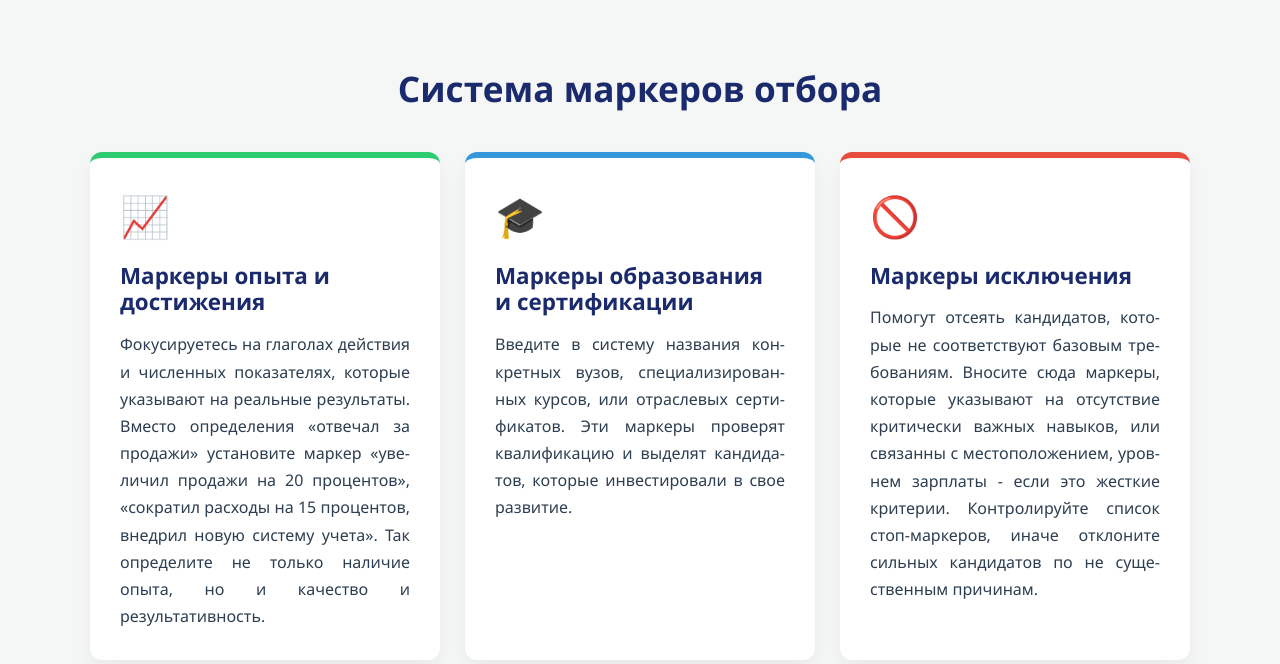
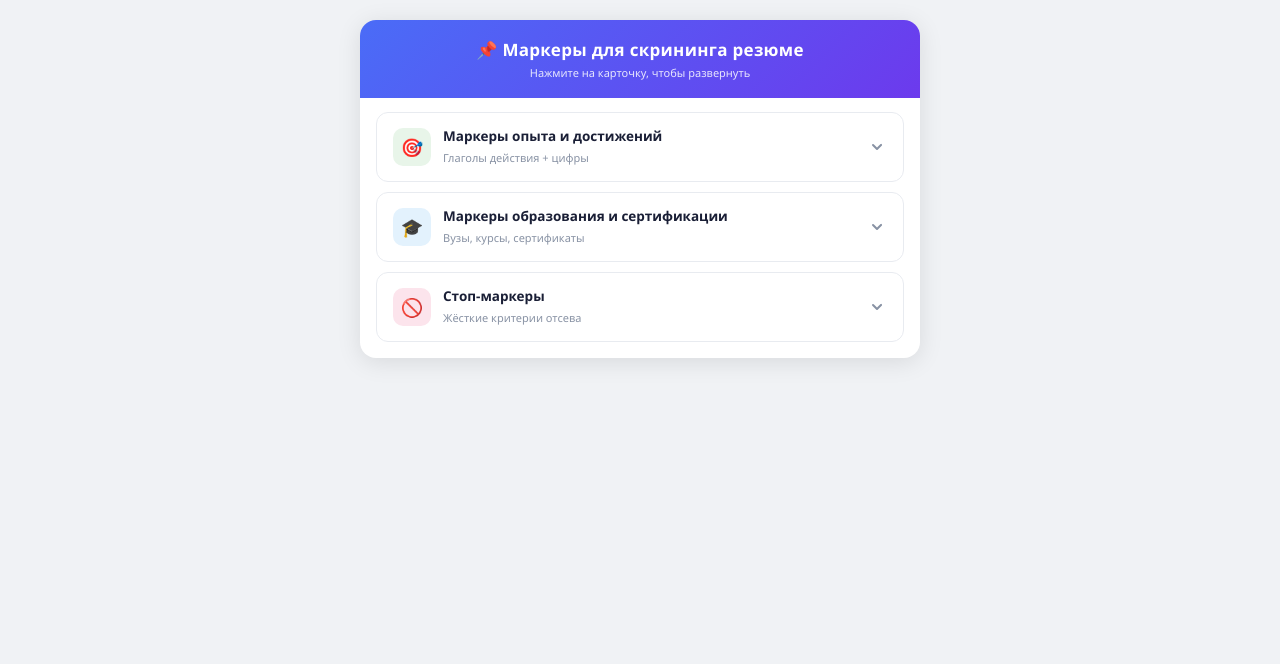
Before and after one commit to siliveevairinavadimovna-cyber/test, a plain HTML site: page index.html in a window 1280 px wide. Drawn offline with Linux system fonts and the light colour scheme.

Commit message:
Refactor HTML structure and styles for clarity111

```diff
--- a/index.html
+++ b/index.html
@@ -1,126 +1,339 @@
+
 <!DOCTYPE html>
 <html lang="ru">
 <head>
+ <script type="module" src="./iframeResizer.contentWindow.js"></script>
 <meta charset="UTF-8">
 <meta name="viewport" content="width=device-width, initial-scale=1.0">
-    <title>Памятка: Маркеры отбора кандидатов</title>
-    <script type="module" src="./iframeResizer.contentWindow.js"></script>
 <style>
-        :root {
-            --primary-bg: #f4f7f6;
-            --card-bg: #ffffff;
-            --accent-blue: #3498db;
-            --accent-green: #2ecc71;
-            --accent-red: #e74c3c;
-            --text-main: #2c3e50;
+  * {
+    margin: 0;
+    padding: 0;
+    box-sizing: border-box;
   }
 
   body {
-            font-family: 'Segoe UI', Roboto, Helvetica, Arial, sans-serif;
-            background-color: var(--primary-bg);
-            color: var(--text-main);
-            margin: 0;
-            padding: 40px 20px;
+    font-family: 'Segoe UI', Arial, sans-serif;
+    background: #f0f2f5;
     display: flex;
     justify-content: center;
+    padding: 20px;
   }
 
-        .container {
-            max-width: 1100px;
-            width: 100%;
+  .memo {
+    width: 560px;
+    max-height: 500px;
+    background: #ffffff;
+    border-radius: 16px;
+    box-shadow: 0 4px 24px rgba(0,0,0,0.1);
+    overflow-y: auto;
+    overflow-x: hidden;
+    scrollbar-width: thin;
+    scrollbar-color: #c5cad3 transparent;
   }
 
-        h1 {
-            text-align: center;
-            font-size: 2.2rem;
-            color: #1a2a6c;
-            margin-bottom: 40px;
+  .memo::-webkit-scrollbar {
+    width: 6px;
   }
 
-        .grid {
-            display: grid;
-            grid-template-columns: repeat(auto-fit, minmax(320px, 1fr));
-            gap: 25px;
+  .memo::-webkit-scrollbar-thumb {
+    background: #c5cad3;
+    border-radius: 3px;
+  }
+
+  .memo-header {
+    background: linear-gradient(135deg, #4a6cf7, #6c3aed);
+    color: #fff;
+    padding: 18px 24px;
+    text-align: center;
+    position: sticky;
+    top: 0;
+    z-index: 10;
+  }
+
+  .memo-header h1 {
+    font-size: 17px;
+    font-weight: 700;
+    letter-spacing: 0.3px;
+  }
+
+  .memo-header p {
+    font-size: 11px;
+    opacity: 0.85;
+    margin-top: 4px;
+  }
+
+  .cards {
+    padding: 14px 16px 16px;
+    display: flex;
+    flex-direction: column;
+    gap: 10px;
   }
 
   .card {
-            background: var(--card-bg);
+    border: 1.5px solid #e8ebf0;
     border-radius: 12px;
-            padding: 30px;
-            box-shadow: 0 10px 20px rgba(0,0,0,0.05);
-            border-top: 6px solid;
-            transition: transform 0.3s ease;
-            display: flex;
-            flex-direction: column;
+    overflow: hidden;
+    transition: border-color 0.3s, box-shadow 0.3s;
   }
 
   .card:hover {
-            transform: translateY(-5px);
+    border-color: #c5cef7;
+    box-shadow: 0 2px 12px rgba(74,108,247,0.08);
   }
 
-        /* Цвета для заголовков и рамок */
-        .card-experience { border-color: var(--accent-green); }
-        .card-education { border-color: var(--accent-blue); }
-        .card-stop { border-color: var(--accent-red); }
-
-        .icon {
-            font-size: 2.5rem;
-            margin-bottom: 20px;
+  .card-toggle {
+    display: none;
   }
 
-        h2 {
-            font-size: 1.4rem;
-            margin: 0 0 15px 0;
-            color: #1a2a6c;
-            line-height: 1.2;
+  .card-header {
+    display: flex;
+    align-items: center;
+    gap: 12px;
+    padding: 14px 16px;
+    cursor: pointer;
+    user-select: none;
+    transition: background 0.2s;
   }
 
-        /* Одинаковый шрифт и выравнивание по ширине для всех блоков */
-        .card p {
-            font-size: 16px; /* Одинаковый размер шрифта */
-            line-height: 1.7;
-            text-align: justify; /* Выравнивание по ширине */
-            margin: 0;
-            hyphens: auto; /* Переносы слов для красоты ширины */
+  .card-header:hover {
+    background: #f8f9fc;
   }
 
-        @media (max-width: 600px) {
-            h1 { font-size: 1.6rem; }
-            .card p { text-align: left; } /* На телефонах выравнивание по ширине отключаем */
+  .card-icon {
+    width: 38px;
+    height: 38px;
+    border-radius: 10px;
+    display: flex;
+    align-items: center;
+    justify-content: center;
+    font-size: 18px;
+    flex-shrink: 0;
+  }
+
+  .card:nth-child(1) .card-icon {
+    background: #e8f5e9;
+  }
+
+  .card:nth-child(2) .card-icon {
+    background: #e3f2fd;
+  }
+
+  .card:nth-child(3) .card-icon {
+    background: #fce4ec;
+  }
+
+  .card-title {
+    flex: 1;
+  }
+
+  .card-title h3 {
+    font-size: 13.5px;
+    font-weight: 700;
+    color: #1a1f36;
+  }
+
+  .card-title span {
+    font-size: 11px;
+    color: #8892a4;
+  }
+
+  .arrow {
+    width: 20px;
+    height: 20px;
+    transition: transform 0.3s ease;
+    flex-shrink: 0;
+  }
+
+  .arrow svg {
+    fill: #8892a4;
+  }
+
+  .card-toggle:checked ~ .card-header .arrow {
+    transform: rotate(180deg);
+  }
+
+  .card-body {
+    max-height: 0;
+    overflow: hidden;
+    transition: max-height 0.4s ease, padding 0.3s ease;
+    padding: 0 16px;
+  }
+
+  .card-toggle:checked ~ .card-body {
+    max-height: 400px;
+    padding: 0 16px 16px;
+  }
+
+  .card-body p {
+    font-size: 12.5px;
+    line-height: 1.65;
+    color: #444d63;
+  }
+
+  .example-box {
+    margin-top: 10px;
+    background: #f7f8fc;
+    border-left: 3px solid #4a6cf7;
+    border-radius: 0 8px 8px 0;
+    padding: 10px 12px;
+  }
+
+  .example-box .label {
+    font-size: 10px;
+    font-weight: 700;
+    color: #4a6cf7;
+    text-transform: uppercase;
+    letter-spacing: 0.8px;
+    margin-bottom: 5px;
+  }
+
+  .example-box ul {
+    list-style: none;
+    padding: 0;
+  }
+
+  .example-box li {
+    font-size: 11.5px;
+    color: #555e73;
+    padding: 3px 0;
+    padding-left: 16px;
+    position: relative;
+    line-height: 1.5;
+  }
+
+  .example-box li::before {
+    content: '';
+    position: absolute;
+    left: 0;
+    top: 9px;
+    width: 6px;
+    height: 6px;
+    border-radius: 50%;
+  }
+
+  .card:nth-child(1) .example-box li::before {
+    background: #43a047;
+  }
+
+  .card:nth-child(2) .example-box li::before {
+    background: #1e88e5;
+  }
+
+  .card:nth-child(3) .example-box li::before {
+    background: #e53935;
+  }
+
+  .warn-box {
+    margin-top: 10px;
+    display: flex;
+    align-items: flex-start;
+    gap: 8px;
+    background: #fff8e1;
+    border-radius: 8px;
+    padding: 9px 11px;
+  }
+
+  .warn-box .warn-icon {
+    font-size: 14px;
+    flex-shrink: 0;
+    margin-top: 1px;
+  }
+
+  .warn-box p {
+    font-size: 11px;
+    color: #8d6e00;
+    line-height: 1.55;
   }
 </style>
 </head>
 <body>
 
-<div class="container">
-    <h1>Система маркеров отбора</h1>
-
-    <div class="grid">
-        <div class="card card-experience">
-            <div class="icon">📈</div>
-            <h2>Маркеры опыта и достижения</h2>
-            <p>
-                Фокусируетесь на глаголах действия и численных показателях, которые указывают на реальные результаты. Вместо определения «отвечал за продажи» установите маркер «увеличил продажи на 20 процентов», «сократил расходы на 15 процентов, внедрил новую систему учета». Так определите не только наличие опыта, но и качество и результативность.
-            </p>
+<div class="memo">
+  <div class="memo-header">
+    <h1>📌 Маркеры для скрининга резюме</h1>
+    <p>Нажмите на карточку, чтобы развернуть</p>
   </div>
 
-        <div class="card card-education">
-            <div class="icon">🎓</div>
-            <h2>Маркеры образования и сертификации</h2>
-            <p>
-                Введите в систему названия конкретных вузов, специализированных курсов, или отраслевых сертификатов. Эти маркеры проверят квалификацию и выделят кандидатов, которые инвестировали в свое развитие.
-            </p>
+  <div class="cards">
+
+    <!-- Card 1 -->
+    <div class="card">
+      <input type="checkbox" class="card-toggle" id="c1">
+      <label class="card-header" for="c1">
+        <div class="card-icon">🎯</div>
+        <div class="card-title">
+          <h3>Маркеры опыта и достижений</h3>
+          <span>Глаголы действия + цифры</span>
         </div>
-
-        <div class="card card-stop">
-            <div class="icon">🚫</div>
-            <h2>Маркеры исключения </h2>
-            <p>
-                Помогут отсеять кандидатов, которые не соответствуют базовым требованиям. Вносите сюда маркеры, которые указывают на отсутствие критически важных навыков, или связанны с местоположением, уровнем зарплаты - если это жесткие критерии. Контролируйте список стоп-маркеров, иначе отклоните сильных кандидатов по не существенным причинам.
-            </p>
+        <div class="arrow"><svg viewBox="0 0 20 20"><path d="M5.3 7.3a1 1 0 011.4 0L10 10.6l3.3-3.3a1 1 0 111.4 1.4l-4 4a1 1 0 01-1.4 0l-4-4a1 1 0 010-1.4z"/></svg></div>
+      </label>
+      <div class="card-body">
+        <p>Фокусируйтесь на глаголах действия и численных показателях, которые указывают на реальные результаты. Так вы определите не только наличие опыта, но и его качество и результативность.</p>
+        <div class="example-box">
+          <div class="label">Примеры маркеров</div>
+          <ul>
+            <li>«Увеличил продажи на 20%»</li>
+            <li>«Сократил расходы на 15%»</li>
+            <li>«Внедрил новую систему учёта»</li>
+          </ul>
         </div>
       </div>
     </div>
 
+    <!-- Card 2 -->
+    <div class="card">
+      <input type="checkbox" class="card-toggle" id="c2">
+      <label class="card-header" for="c2">
+        <div class="card-icon">🎓</div>
+        <div class="card-title">
+          <h3>Маркеры образования и сертификации</h3>
+          <span>Вузы, курсы, сертификаты</span>
+        </div>
+        <div class="arrow"><svg viewBox="0 0 20 20"><path d="M5.3 7.3a1 1 0 011.4 0L10 10.6l3.3-3.3a1 1 0 111.4 1.4l-4 4a1 1 0 01-1.4 0l-4-4a1 1 0 010-1.4z"/></svg></div>
+      </label>
+      <div class="card-body">
+        <p>Введите в систему названия конкретных вузов, специализированных курсов или отраслевых сертификатов. Эти маркеры проверят квалификацию и выделят кандидатов, которые инвестировали в своё развитие.</p>
+        <div class="example-box">
+          <div class="label">Что вносить</div>
+          <ul>
+            <li>Названия профильных вузов</li>
+            <li>Отраслевые сертификаты</li>
+            <li>Специализированные курсы</li>
+          </ul>
+        </div>
+      </div>
+    </div>
+
+    <!-- Card 3 -->
+    <div class="card">
+      <input type="checkbox" class="card-toggle" id="c3">
+      <label class="card-header" for="c3">
+        <div class="card-icon">🚫</div>
+        <div class="card-title">
+          <h3>Стоп-маркеры</h3>
+          <span>Жёсткие критерии отсева</span>
+        </div>
+        <div class="arrow"><svg viewBox="0 0 20 20"><path d="M5.3 7.3a1 1 0 011.4 0L10 10.6l3.3-3.3a1 1 0 111.4 1.4l-4 4a1 1 0 01-1.4 0l-4-4a1 1 0 010-1.4z"/></svg></div>
+      </label>
+      <div class="card-body">
+        <p>Помогут отсеять кандидатов, которые не соответствуют базовым требованиям. Вносите маркеры, которые указывают на отсутствие критически важных навыков, связаны с местоположением или уровнем зарплаты.</p>
+        <div class="example-box">
+          <div class="label">Примеры критериев</div>
+          <ul>
+            <li>Отсутствие обязательного навыка</li>
+            <li>Несоответствие локации</li>
+            <li>Зарплатные ожидания вне вилки</li>
+          </ul>
+        </div>
+        <div class="warn-box">
+          <span class="warn-icon">⚠️</span>
+          <p>Контролируйте список стоп-маркеров, иначе рискуете отклонить сильных кандидатов по несущественным причинам.</p>
+        </div>
+      </div>
+    </div>
+
+  </div>
+</div>
+
 </body>
-</html>
```
Lines whose indentation alone changed are shown as unchanged.
